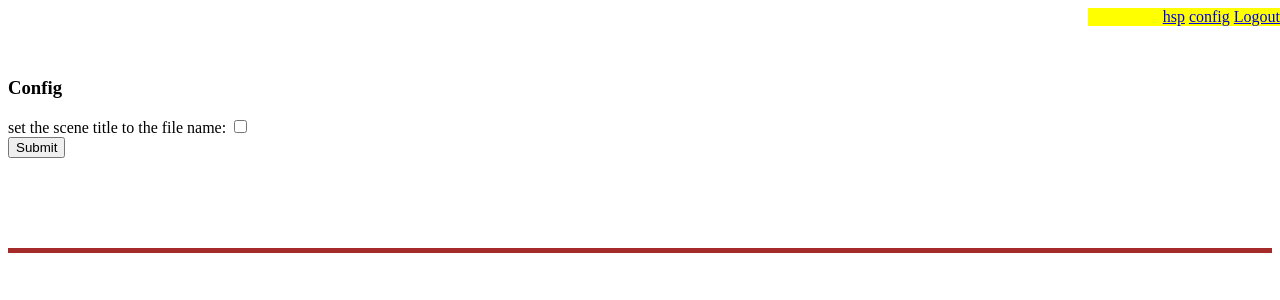
After one commit to Tweeticoats/stash-vr-companion, a Flask app: template templates/config.html in a window 1280 px wide. The commit adds this page. Shown: the top 300 px of the page. Run offline with Flask 2, Linux system fonts and the light colour scheme; the template is opened without the code that fills it, so the values that code supplies are empty; parts of the project's set-up code (start-up, migrations or seed data) failed here and were passed over.

Commit message:
Adding a config option to set the titles as the file name for better matching against funscripts in multifunplater

```diff
--- a/app.py
+++ b/app.py
@@ -1183,6 +1183,8 @@ def setup():
 
     if 'filters' not in config:
         config['filters'] = default_filters
+    if 'title_as_filename' not in config:
+        config['title_as_filename']=False
 
 
 def isLoggedIn():
@@ -1243,7 +1245,10 @@ def deovr():
 
             for s in scenes:
                 r = {}
-                r["title"] = s["title"]
+                if config['title_as_filename']:
+                    r["title"] = s['files'][0]['basename']
+                else:
+                    r["title"] = s["title"]
                 r["videoLength"] = int(s["file"]["duration"])
     #            if 'ApiKey' in headers:
     #                screenshot_url = s["paths"]["screenshot"]
@@ -1269,7 +1274,10 @@ def show_post(scene_id):
 
     scene = {}
     scene["id"] = s["id"]
-    scene["title"] = s["title"]
+    if config['title_as_filename']:
+        scene["title"]=s['files'][0]['basename']
+    else:
+        scene["title"] = s["title"]
     scene["authorized"] = 1
     scene["description"] = s["details"]
 #    scene["thumbnailUrl"] = request.url_root +s["paths"]["screenshot"]
@@ -1861,12 +1869,13 @@ def thumb(scene_id):
     if s["interactive"]:
         thumb = Image.open(os.path.join(image_dir, str(scene_id) + '.thumbnail'))
         r = requests.get(s["paths"]["interactive_heatmap"], headers=headers, verify=app.config['VERIFY_FLAG'])
-        with Image.open(BytesIO(r.content)) as im:
-            thumb.paste(im,(60,thumb.height-60))
-            img_io = BytesIO()
-            thumb.save(img_io,'JPEG')
-            img_io.seek(0)
-            return send_file(img_io, mimetype='image/jpeg')
+        if r.status_code==200:
+            with Image.open(BytesIO(r.content)) as im:
+                thumb.paste(im,(60,thumb.height-60))
+                img_io = BytesIO()
+                thumb.save(img_io,'JPEG')
+                img_io.seek(0)
+                return send_file(img_io, mimetype='image/jpeg')
     return send_file(os.path.join(image_dir, str(scene_id) + '.thumbnail'))
 
 
@@ -2170,7 +2179,11 @@ def heresphere_scene(scene_id):
 
     if os.path.exists(os.path.join(hsp_dir,str(scene_id) + ".hsp")):
         scene['hsp']=request.url_root+'hsp/'+str(scene_id)
-    scene["title"] = s["title"]
+    if config['title_as_filename']:
+        scene["title"]=s['files'][0]['basename']
+    else:
+        scene["title"] = s["title"]
+
     scene["description"] = s["details"]
 #    scene["thumbnailImage"] = request.url_root[:-1] +s["image"]
     scene["thumbnailImage"] = request.url_root[:-1] +s["thumb"]
@@ -2277,6 +2290,14 @@ def logout():
     session.pop('username', None)
     return redirect("/login", code=302)
 
+@app.route('/config', methods=['GET', 'POST'])
+def config_page ():
+    if request.method == 'POST':
+        config['title_as_filename']=bool(request.form.getlist('title_as_filename'))
+        saveConfig()
+    return render_template('config.html', filters=config['filters'], title_as_filename=config['title_as_filename'])
+
+
 
 
 @app.route('/eventServer', methods=['GET', 'POST'])
--- a/templates/base.html
+++ b/templates/base.html
@@ -33,7 +33,7 @@
 </div>
 <div class="nav-right">
     <a href="/hsp">hsp</a>
-    <a href="/clear-cache">clear-cache</a>
+    <a href="/config">config</a>
     <a href="/logout">Logout</a>
 </div>
 {% endblock %}
--- /dev/null
+++ b/templates/config.html
@@ -0,0 +1,12 @@
+{% extends 'base.html' %}
+
+{% block content %}
+<form action="?" method="POST">
+<h3>Config</h3>
+    <label>set the scene title to the file name: <input name="title_as_filename" type="checkbox" value="{{ title_as_filename }}" {%  if title_as_filename %}checked {% endif %}  ></label>
+<br/>
+  <input type="submit" value="Submit">
+ </form>
+
+
+{% endblock %}
```
